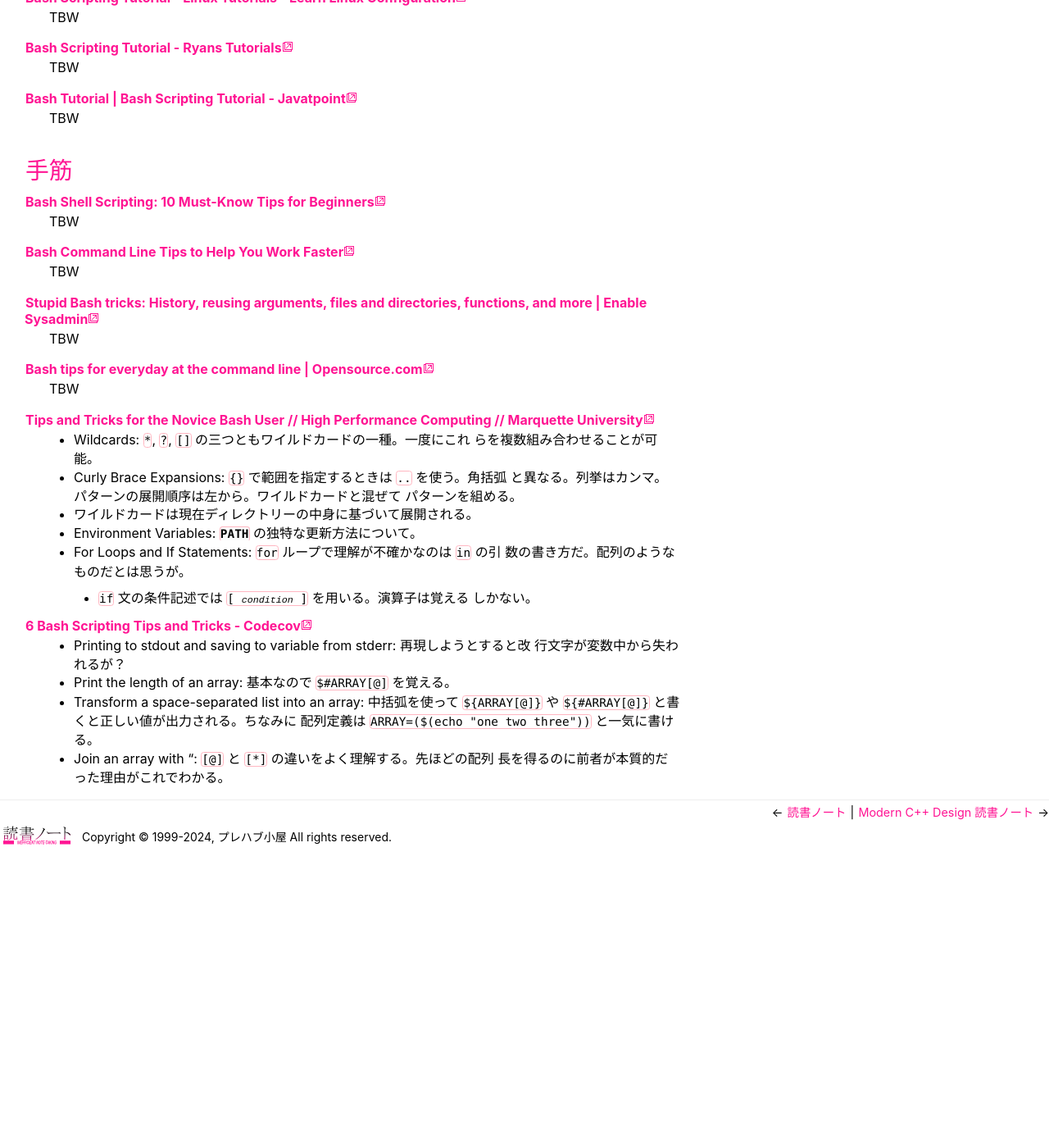
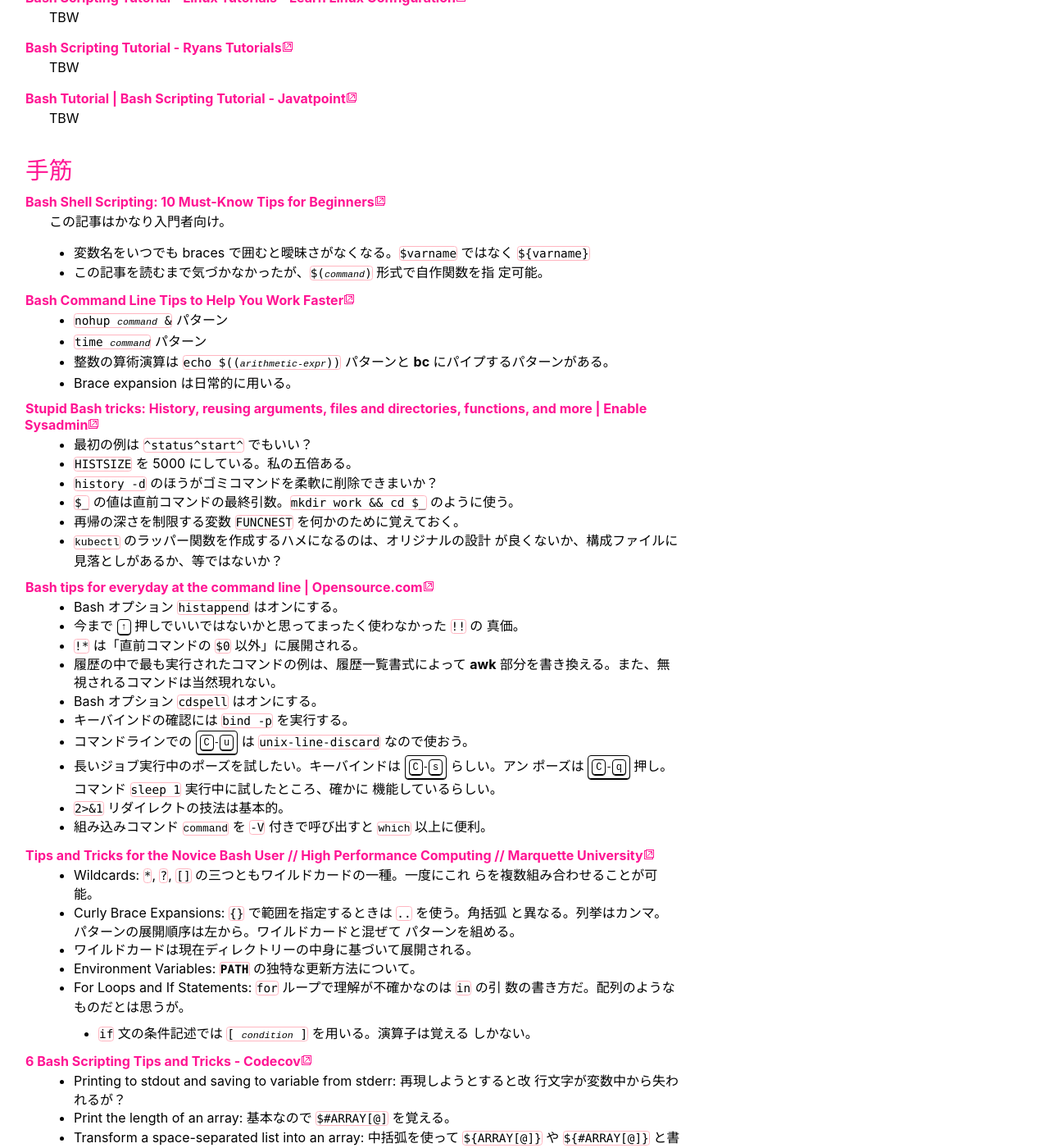
Before and after one commit to showa-yojyo/minibook, a Sphinx documentation site: the page built from source/bash.rst, in a window 1280 px wide and 1400 px high, scrolled down 430 px. Shown: the whole window at 82% size. Built offline with Sphinx 7.4.7, drawn with Linux system fonts in a browser that asks for light colours; before the commit the page ends 1464 px from its top, so only the background shows below that.

Commit message:
bash: fill up tips section [skip ci]

```diff
--- a/source/bash.rst
+++ b/source/bash.rst
@@ -23,13 +23,42 @@ Bash 手筋集
 ======================================================================
 
 `Bash Shell Scripting: 10 Must-Know Tips for Beginners <https://www.fosslinux.com/105140/10-must-know-bash-shell-scripting-tips-and-tricks-for-beginners.htm>`__
-   TBW
+   この記事はかなり入門者向け。
+
+   * 変数名をいつでも braces で囲むと曖昧さがなくなる。``$varname`` ではなく
+     ``${varname}``
+   * この記事を読むまで気づかなかったが、:samp:`$({command})` 形式で自作関数を指
+     定可能。
 `Bash Command Line Tips to Help You Work Faster <https://www.freecodecamp.org/news/bash-command-line-tips-to-help-you-work-faster/>`__
-   TBW
+   * :samp:`nohup {command} &` パターン
+   * :samp:`time {command}` パターン
+   * 整数の算術演算は :samp:`echo $(({arithmetic-expr}))` パターンと
+     :program:`bc` にパイプするパターンがある。
+   * Brace expansion は日常的に用いる。
 `Stupid Bash tricks: History, reusing arguments, files and directories, functions, and more | Enable Sysadmin <https://www.redhat.com/sysadmin/stupid-bash-tricks>`__
-   TBW
+   * 最初の例は ``^status^start^`` でもいい？
+   * ``HISTSIZE`` を 5000 にしている。私の五倍ある。
+   * ``history -d`` のほうがゴミコマンドを柔軟に削除できまいか？
+   * ``$_`` の値は直前コマンドの最終引数。``mkdir work && cd $_`` のように使う。
+   * 再帰の深さを制限する変数 ``FUNCNEST`` を何かのために覚えておく。
+   * :command:`kubectl` のラッパー関数を作成するハメになるのは、オリジナルの設計
+     が良くないか、構成ファイルに見落としがあるか、等ではないか？
 `Bash tips for everyday at the command line | Opensource.com <https://opensource.com/article/18/5/bash-tricks>`__
-   TBW
+   * Bash オプション ``histappend`` はオンにする。
+   * 今まで :kbd:`↑` 押しでいいではないかと思ってまったく使わなかった ``!!`` の
+     真価。
+   * ``!*`` は「直前コマンドの ``$0`` 以外」に展開される。
+   * 履歴の中で最も実行されたコマンドの例は、履歴一覧書式によって :program:`awk`
+     部分を書き換える。また、無視されるコマンドは当然現れない。
+   * Bash オプション ``cdspell`` はオンにする。
+   * キーバインドの確認には ``bind -p`` を実行する。
+   * コマンドラインでの :kbd:`C-u` は ``unix-line-discard`` なので使おう。
+   * 長いジョブ実行中のポーズを試したい。キーバインドは :kbd:`C-s` らしい。アン
+     ポーズは :kbd:`C-q` 押し。コマンド ``sleep 1`` 実行中に試したところ、確かに
+     機能しているらしい。
+   * ``2>&1`` リダイレクトの技法は基本的。
+   * 組み込みコマンド :command:`command` を ``-V`` 付きで呼び出すと
+     :command:`which` 以上に便利。
 `Tips and Tricks for the Novice Bash User // High Performance Computing // Marquette University <https://www.marquette.edu/high-performance-computing/tips-and-tricks.php>`__
    * Wildcards: ``*``, ``?``, ``[]`` の三つともワイルドカードの一種。一度にこれ
      らを複数組み合わせることが可能。
```
